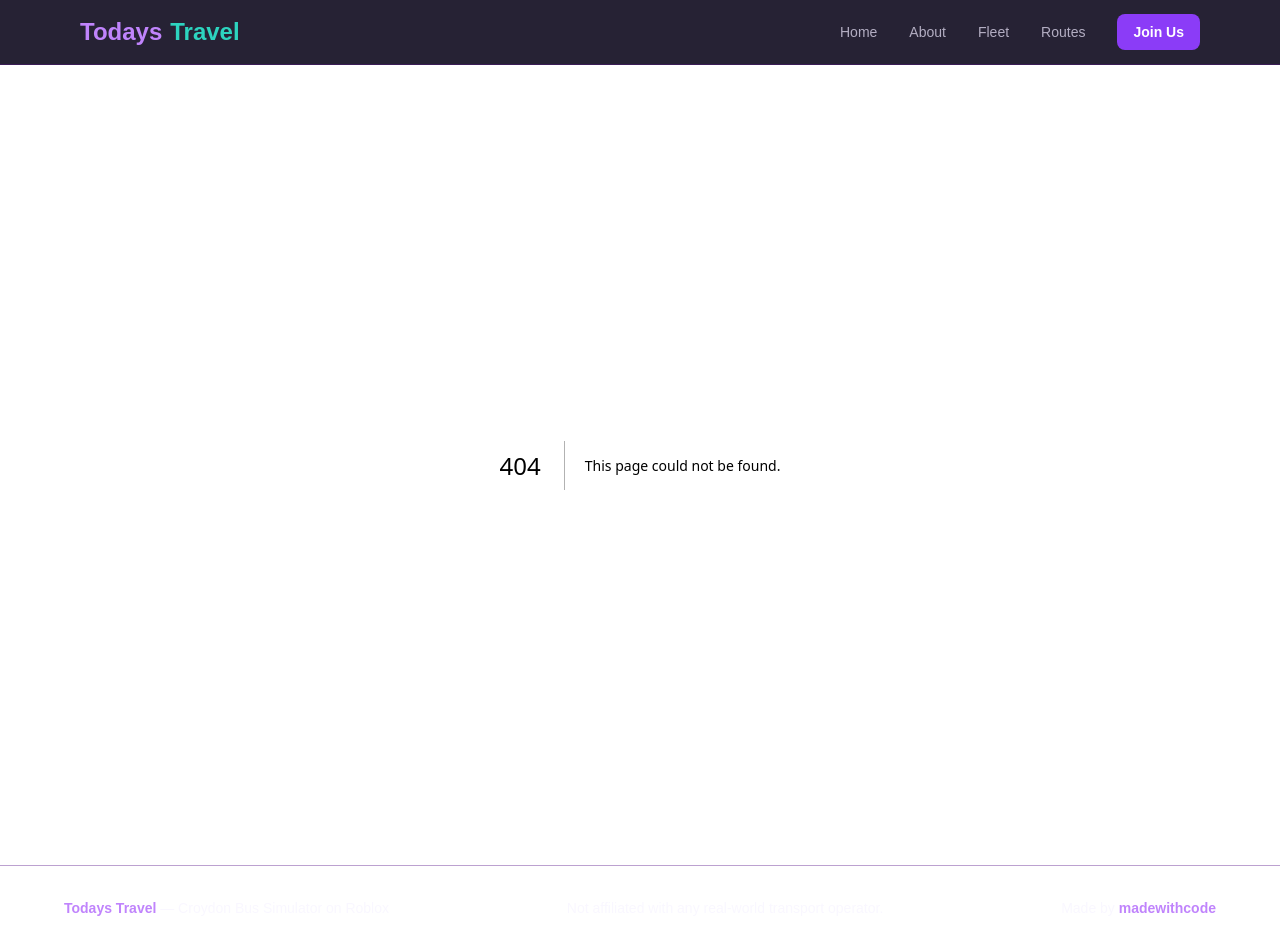
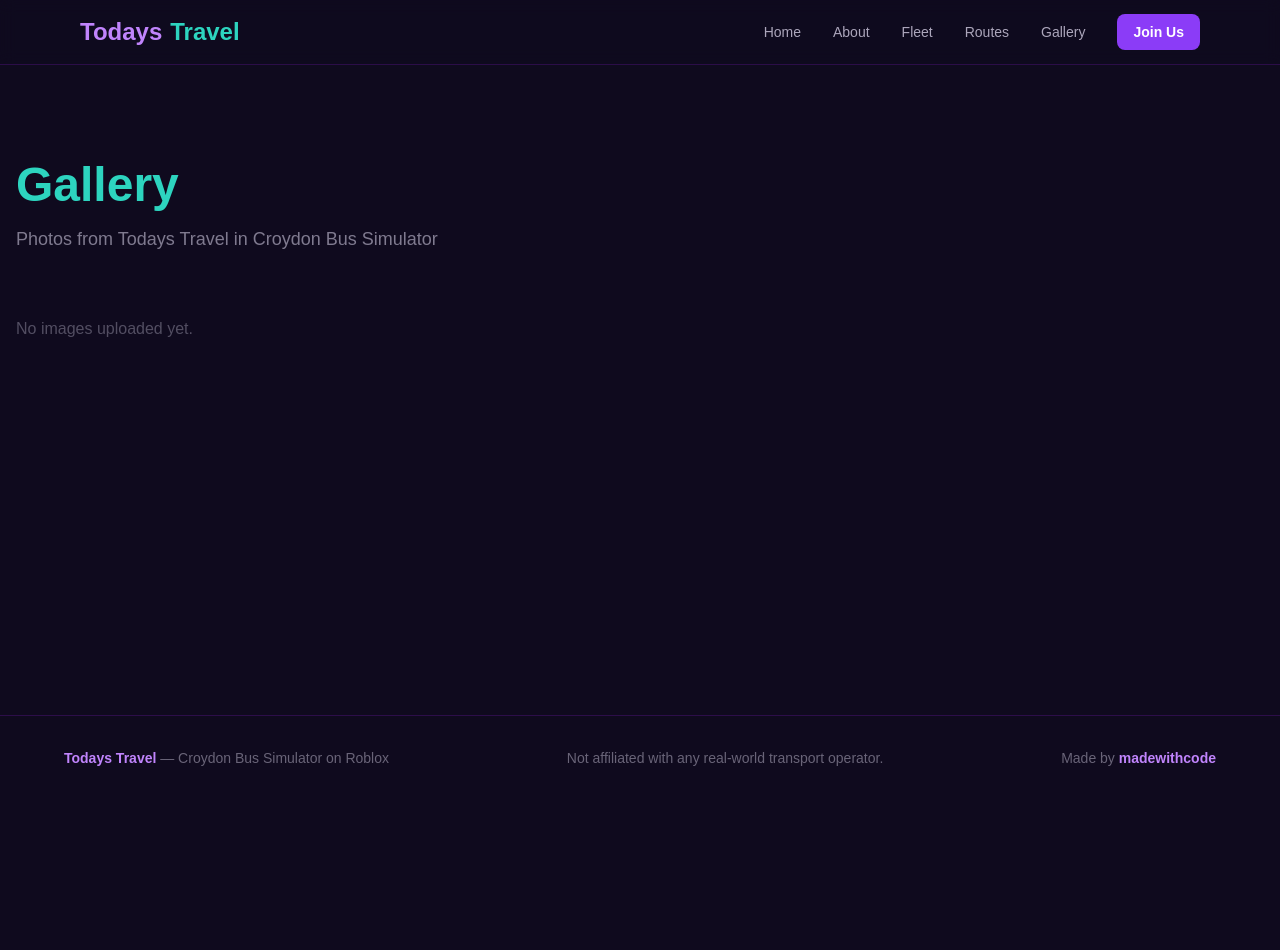
Before and after one commit to XPMaster4865/todays-travel, a Next.js app: page /gallery in a window 1280 px wide. Before the commit this address had no page. After the commit the page ends 800 px from the top, so only its background shows below. Built offline with nearby package versions, Linux system fonts and the light colour scheme.

Commit message:
Add Gallery page with lightbox

```diff
--- /dev/null
+++ b/app/gallery/page.tsx
@@ -0,0 +1,29 @@
+import fs from "fs";
+import path from "path";
+import GalleryGrid from "@/components/GalleryGrid";
+
+export default function Gallery() {
+  const galleryDir = path.join(process.cwd(), "public", "gallery");
+  const images = fs
+    .readdirSync(galleryDir)
+    .filter((f) => /\.(png|jpe?g|webp)$/i.test(f))
+    .sort()
+    .map((f) => `/gallery/${f}`);
+
+  return (
+    <div className="max-w-7xl mx-auto px-4 py-24">
+      <h1 className="text-4xl md:text-5xl font-extrabold mb-4">
+        <span className="text-[#2dd4bf]">Gallery</span>
+      </h1>
+      <p className="text-[#f0eaff]/50 text-lg mb-16">
+        Photos from Todays Travel in Croydon Bus Simulator
+      </p>
+
+      {images.length === 0 ? (
+        <p className="text-[#f0eaff]/30">No images uploaded yet.</p>
+      ) : (
+        <GalleryGrid images={images} />
+      )}
+    </div>
+  );
+}
--- /dev/null
+++ b/components/GalleryGrid.tsx
@@ -0,0 +1,80 @@
+"use client";
+import { useState } from "react";
+
+export default function GalleryGrid({ images }: { images: string[] }) {
+  const [lightbox, setLightbox] = useState<number | null>(null);
+
+  const prev = () => setLightbox((i) => (i! - 1 + images.length) % images.length);
+  const next = () => setLightbox((i) => (i! + 1) % images.length);
+
+  return (
+    <>
+      {/* Grid */}
+      <div className="columns-2 md:columns-3 lg:columns-4 gap-4 space-y-4">
+        {images.map((src, i) => (
+          <button
+            key={src}
+            onClick={() => setLightbox(i)}
+            className="block w-full rounded-xl overflow-hidden border border-purple-900/30 hover:border-[#8b3cf7]/60 transition-all hover:scale-[1.02] focus:outline-none"
+          >
+            <img src={src} alt="" className="w-full h-auto object-cover" />
+          </button>
+        ))}
+      </div>
+
+      {/* Lightbox */}
+      {lightbox !== null && (
+        <div
+          className="fixed inset-0 z-50 bg-black/90 flex items-center justify-center p-4"
+          onClick={() => setLightbox(null)}
+        >
+          {/* Image */}
+          <img
+            src={images[lightbox]}
+            alt=""
+            className="max-h-[90vh] max-w-[90vw] rounded-xl object-contain"
+            onClick={(e) => e.stopPropagation()}
+          />
+
+          {/* Close */}
+          <button
+            onClick={() => setLightbox(null)}
+            className="absolute top-4 right-4 w-10 h-10 rounded-full bg-[#0f0a1e]/80 border border-purple-900/40 hover:bg-[#8b3cf7]/60 flex items-center justify-center transition-colors"
+            aria-label="Close"
+          >
+            <svg className="w-5 h-5 text-white" fill="none" stroke="currentColor" viewBox="0 0 24 24">
+              <path strokeLinecap="round" strokeLinejoin="round" strokeWidth={2} d="M6 18L18 6M6 6l12 12" />
+            </svg>
+          </button>
+
+          {/* Prev */}
+          <button
+            onClick={(e) => { e.stopPropagation(); prev(); }}
+            className="absolute left-4 top-1/2 -translate-y-1/2 w-10 h-10 rounded-full bg-[#0f0a1e]/80 border border-purple-900/40 hover:bg-[#8b3cf7]/60 flex items-center justify-center transition-colors"
+            aria-label="Previous"
+          >
+            <svg className="w-5 h-5 text-white" fill="none" stroke="currentColor" viewBox="0 0 24 24">
+              <path strokeLinecap="round" strokeLinejoin="round" strokeWidth={2} d="M15 19l-7-7 7-7" />
+            </svg>
+          </button>
+
+          {/* Next */}
+          <button
+            onClick={(e) => { e.stopPropagation(); next(); }}
+            className="absolute right-4 top-1/2 -translate-y-1/2 w-10 h-10 rounded-full bg-[#0f0a1e]/80 border border-purple-900/40 hover:bg-[#8b3cf7]/60 flex items-center justify-center transition-colors"
+            aria-label="Next"
+          >
+            <svg className="w-5 h-5 text-white" fill="none" stroke="currentColor" viewBox="0 0 24 24">
+              <path strokeLinecap="round" strokeLinejoin="round" strokeWidth={2} d="M9 5l7 7-7 7" />
+            </svg>
+          </button>
+
+          {/* Counter */}
+          <div className="absolute bottom-4 left-1/2 -translate-x-1/2 bg-[#0f0a1e]/80 text-xs text-[#f0eaff]/60 px-4 py-1.5 rounded-full border border-purple-900/30">
+            {lightbox + 1} / {images.length}
+          </div>
+        </div>
+      )}
+    </>
+  );
+}
--- a/components/Navbar.tsx
+++ b/components/Navbar.tsx
@@ -7,6 +7,7 @@ const links = [
   { href: "/about", label: "About" },
   { href: "/fleet", label: "Fleet" },
   { href: "/routes", label: "Routes" },
+  { href: "/gallery", label: "Gallery" },
 ];
 
 export default function Navbar() {
```
